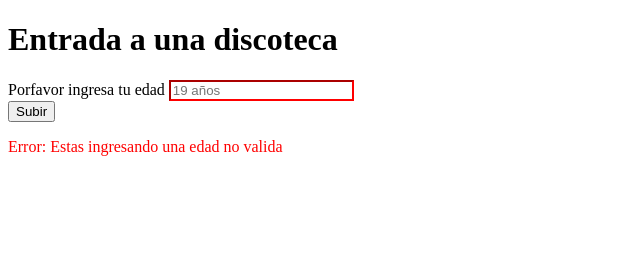
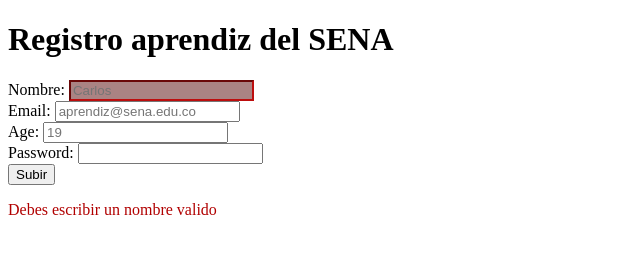
Before and after one commit to Yilmerher12/JavaScript_Frontend_Learning, a plain HTML site: page Formulario_Exercise/index.html in a window 1280 px wide. Both pictures are taken after a click on the button "Subir". Shown: the whole page, without its empty margins (0-640 px from the left). Drawn offline with Linux system fonts and the light colour scheme.

Commit message:
FEAT: improve the proyect by adding more impputs, validations and structures

```diff
--- a/Formulario_Exercise/css/style.css
+++ b/Formulario_Exercise/css/style.css
@@ -1,10 +1,12 @@
-/*Borde rojo*/
-.borde-rojo { border-color: red; }
-
-/*Borde verde*/
-.borde-verde { border-color: green;
+.error-input {
+    background-color: rgb(170, 131, 131);
+    border-color: rgb(189, 13, 13);
 }
 
-.error{
-    color: red;
+.succed-imput {
+    border-color: rgb(31, 207, 40);
 }
+.alert-text{
+    color: rgb(177, 0, 0) ;
+
+}
--- a/Formulario_Exercise/index.html
+++ b/Formulario_Exercise/index.html
@@ -8,15 +8,30 @@
     <link rel="stylesheet" href="/Formulario_Exercise/css/style.css">
 </head>
 <body>
-    <h1>Entrada a una discoteca</h1>
+    <h1>Registro aprendiz del SENA</h1>
 
     <div>
-        <label for="userAge">Porfavor ingresa tu edad</label>
-        <input type="text" id="userAge" name="user_Age" placeholder="19 años">
+        <label for="userAge">Nombre:</label>
+        <input type="text" id="userName" name="user_Name" placeholder="Carlos">
     </div>
 
-    <button id="btnEnviar" type="submit" class="boton-enviar">Subir</button>
+    <div>
+        <label for="userEmail">Email:</label>
+        <input type="email" id="userName" name="user_Email" placeholder="aprendiz@sena.edu.co">
+    </div>
 
-    <p id="changeText">It will be all of your info</p>
+    <div>
+        <label for="userAge">Age:</label>
+        <input type="number" id="userAge" name="user_Age" placeholder="19">
+    </div>
+
+    <div>
+        <label for="passwordAccount">Password:</label>
+        <input type="password" id="passwordAccount" name="password_Account">
+    </div>
+
+    <button id="btnIngresar" type="buttom" class="btn_Ingresar">Subir</button>
+
+    <p id="textMesage">It will be all of your info</p>
 </body>
 </html>
--- a/Formulario_Exercise/javaScript/script.js
+++ b/Formulario_Exercise/javaScript/script.js
@@ -1,20 +1,62 @@
-const btnEnviar = document.getElementById("btnEnviar");
+let correctPassword = "ADSO2026";
+
+const btnEnviar = document.querySelector("#btnIngresar");
 const inputAge = document.getElementById("userAge");
-const text = document.getElementById("changeText");
+const text = document.getElementById("textMesage");
+const inputName = document.getElementById("userName");
+const password= document.querySelector("#passwordAccount");
 
 btnEnviar.addEventListener("click", function(){
+    //Validaciones
+    if(inputName.value === ""){
+        inputName.classList.add("error-input");
 
-    if(Number(inputAge.value) >= 18){
-        inputAge.classList.remove("borde-rojo"); //limpiar
-        inputAge.classList.add("borde-verde")
+        text.classList.add("alert-text");
+        text.textContent = `Debes escribir un nombre valido`
 
-        text.textContent = `Tu puedes entrar a la discoteca`
-        text.classList.remove("error");
-    }else{
-        inputAge.classList.remove("borde-verde");
-        inputAge.classList.add("borde-rojo")
-        text.classList.add("error")
-        text.textContent= `Error: Estas ingresando una edad no valida`
+        return;
     }
 
+    inputName.classList.remove("error-input");
+    text.classList.remove("alert-text")
+
+
+    if(Number(inputAge.value) <= 17){
+        inputAge.classList.add("error-input");
+
+        text.classList.add("alert-text");
+        text.textContent = `ERROR: No se permite menores de edad`
+
+        return;
+    }
+    inputAge.classList.remove("error-input");
+    text.classList.remove("alert-text")
+
+    if(password.value != correctPassword){
+        password.classList.add("error-input");
+
+        text.classList.add("alert-text");
+        text.textContent = `ERROR: La contrañsea no es la correcta`
+        return;
+    }
+
+    password.classList.remove("error-input");
+    text.classList.remove("alert-text")
+
+
+    inputName.classList.add("input-exito");
+    inputAge.classList.add("input-exito");
+    password.classList.add("input-exito");
+
+    // 2. Cambiamos el H1 (necesitas capturarlo arriba primero con un id)
+    const titulo = document.querySelector("h1");
+    titulo.textContent = `Agente ${inputName.value} Activado`;
+
+    // 3. Deshabilitamos el botón para que no sigan dando clic
+    btnEnviar.disabled = true;
+
+    // 4. Mensaje final de éxito
+    text.classList.remove("alert-text");
+    text.textContent = "Acceso total concedido";
+
 })
```
